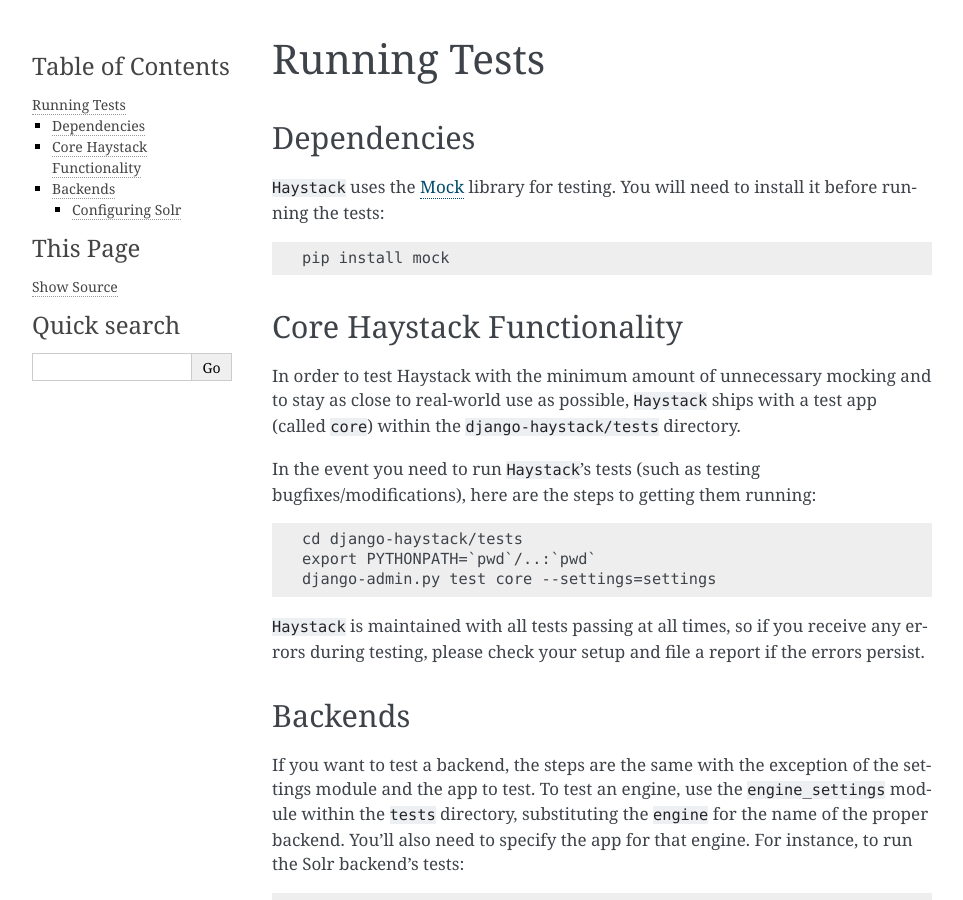
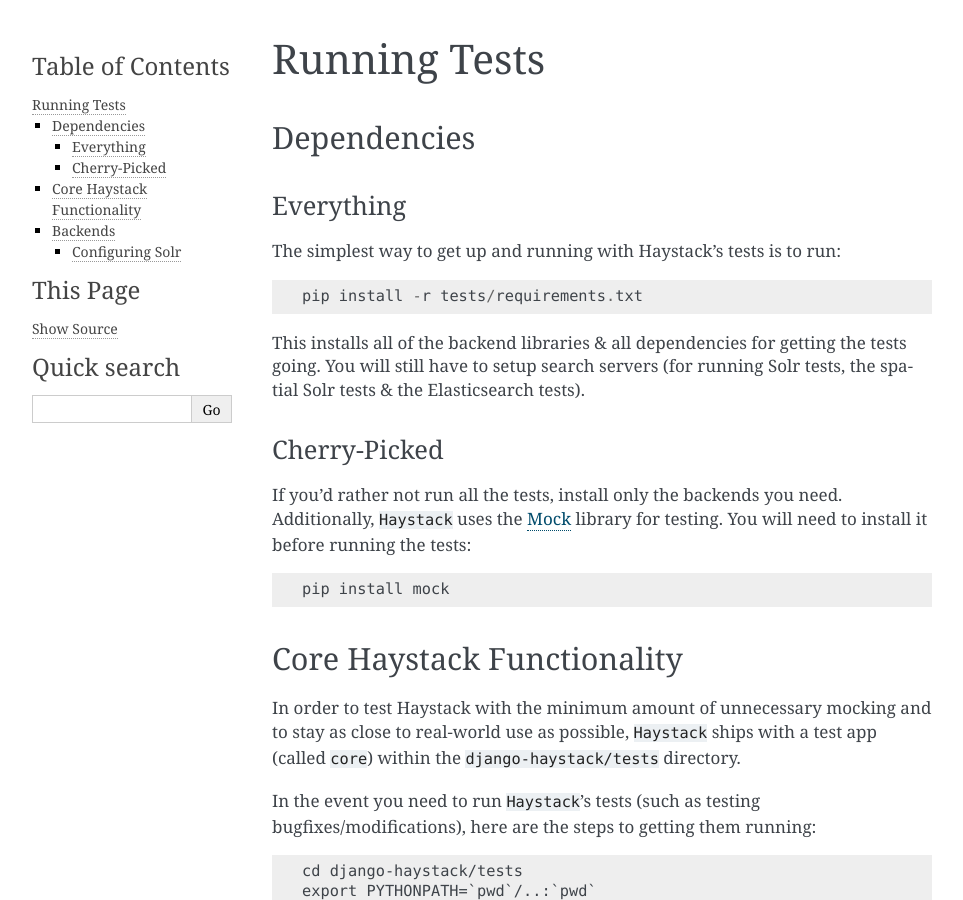
Before and after one commit to django-haystack/django-haystack, a Sphinx documentation site: the page built from docs/running_tests.rst, in a window 1280 px wide and 900 px high. Shown: the whole window, without its empty margins (148-1111 px from the left). Built offline with Sphinx 7.4.7, drawn with Linux system fonts in a browser that asks for light colours.

Commit message:
Updated the docs on running tests.

```diff
--- a/docs/running_tests.rst
+++ b/docs/running_tests.rst
@@ -7,10 +7,29 @@
 Dependencies
 ============
 
-``Haystack`` uses the `Mock <http://pypi.python.org/pypi/mock>`_ library for
-testing. You will need to install it before running the tests::
+Everything
+----------
+
+The simplest way to get up and running with Haystack's tests is to run::
+
+    pip install -r tests/requirements.txt
+
+This installs all of the backend libraries & all dependencies for getting the
+tests going. You will still have to setup search servers (for running Solr
+tests, the spatial Solr tests & the Elasticsearch tests).
+
+
+Cherry-Picked
+-------------
+
+If you'd rather not run all the tests, install only the backends you need.
+Additionally, ``Haystack`` uses the Mock_ library for testing. You will need
+to install it before running the tests::
 
     pip install mock
+
+.. _Mock: http://pypi.python.org/pypi/mock
+
 
 Core Haystack Functionality
 ===========================
```
